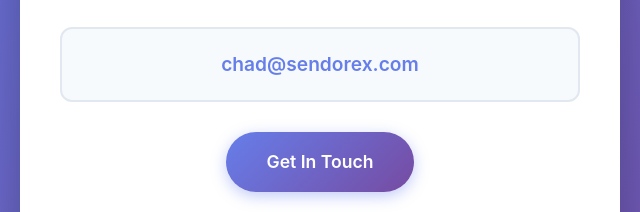
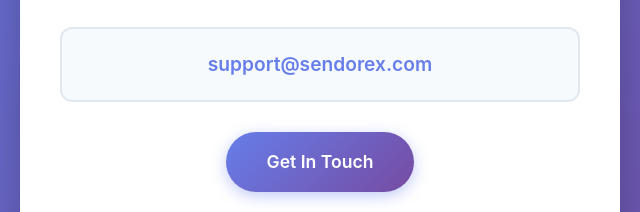
Before and after one commit to tbkai24/sendorex, a plain HTML site: page Index.html in a window 1280 px wide. Shown: the part 340-552 px from the top of the page, 320-960 px from the left. Drawn offline with Linux system fonts and the light colour scheme.

Commit message:
Change email address in Index.html
Updated email address in the HTML content.

```diff
--- a/Index.html
+++ b/Index.html
@@ -171,7 +171,7 @@
         <p>Professional email solutions for modern teams. Fast, reliable, and secure communication at your fingertips.</p>
 
         <div class="email">
-            <div class="email-address">chad@sendorex.com</div>
+            <div class="email-address">support@sendorex.com</div>
         </div>
 
         <a href="mailto:chad@sendorex.com" class="cta-button">Get In Touch</a>
@@ -201,4 +201,5 @@
         </div>
     </div>
 </body>
+
 </html>
```
